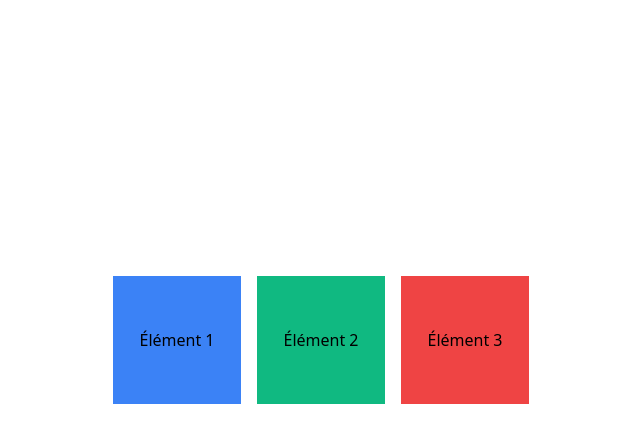
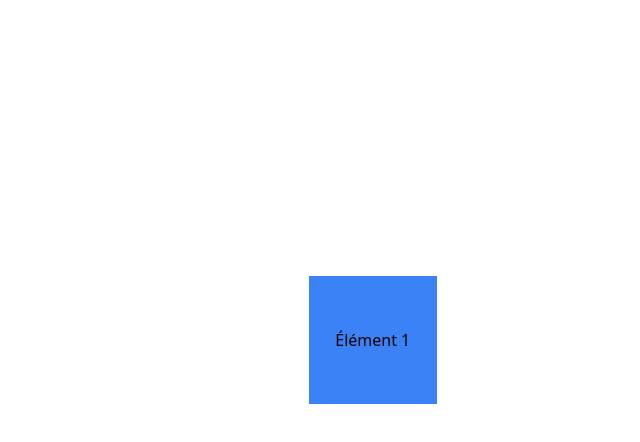
Before and after one commit to hugo-canovas/Quizz-en-ligne, a plain HTML site: page index.html in a window 1280 px wide. Shown: the part 60-502 px from the top of the page, without its empty margins (319-959 px from the left). Drawn offline with nearby package versions, Linux system fonts and the light colour scheme.

Commit message:
Création template

```diff
--- a/asset/css/style.css
+++ b/asset/css/style.css
@@ -1,6 +1,4 @@
 /* main CSS */
 body{
     margin : 0;
-    display: flex;
-    justify-content: center;
 }
--- a/index.html
+++ b/index.html
@@ -8,11 +8,11 @@
     <title>Quizz : Collège</title>
 </head>
 <body>
+
         <div class="w-screen h-screen flex justify-center">
+            <h1 class="text-center text-3xl">Classes</h1>
             <div class="flex flex-row space-around items-center space-x-4">
             <div id="element1" class="flex w-32 h-32 bg-blue-500 items-center justify-center">Élément 1</div>
-            <div id="element2" class="flex w-32 h-32 bg-green-500 items-center justify-center">Élément 2</div>
-            <div id="element3" class="flex w-32 h-32 bg-red-500 items-center justify-center">Élément 3</div>
         </div>
         </div>
     </body>
```
